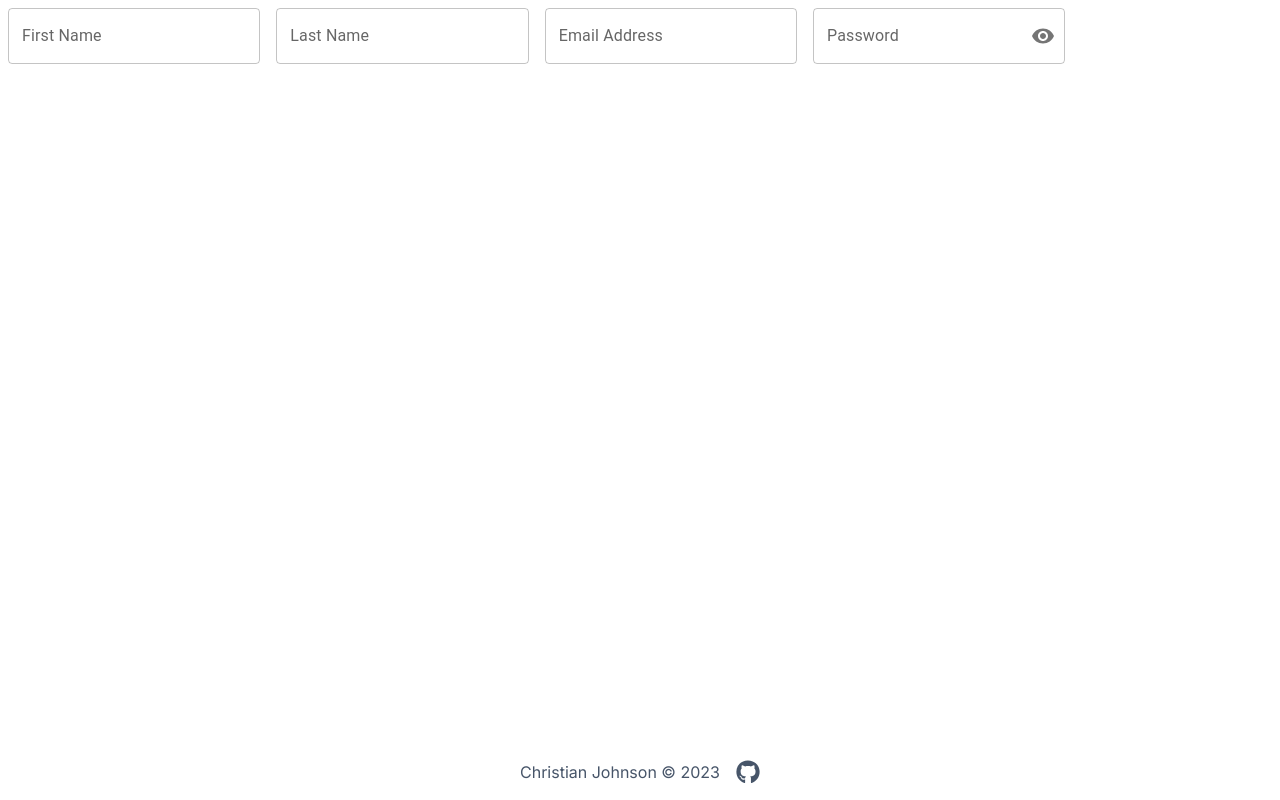
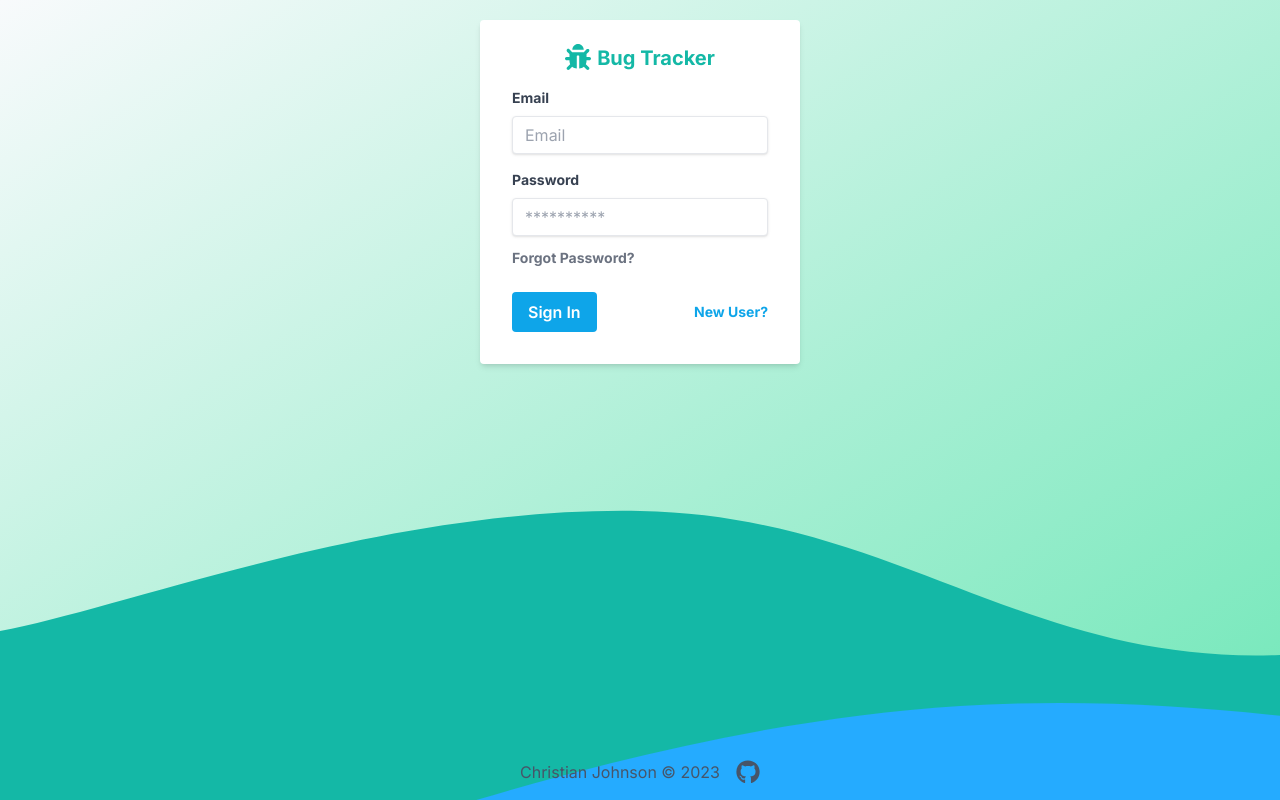
Before and after one commit to christianjcodes/bug-tracker-frontend, a Next.js app: page /new-user in a window 1280 px wide. Built offline with nearby package versions, Linux system fonts and the light colour scheme.

Commit message:
Copy sign in page code to new-user page

```diff
--- a/src/app/new-user/page.tsx
+++ b/src/app/new-user/page.tsx
@@ -1,67 +1,103 @@
-'use client'
 import * as React from "react";
-import Box from '@mui/material/Box';
-import IconButton from '@mui/material/IconButton';
-import OutlinedInput from '@mui/material/OutlinedInput';
-import InputLabel from '@mui/material/InputLabel';
-import InputAdornment from '@mui/material/InputAdornment';
-import FormControl from '@mui/material/FormControl';
-import TextField from '@mui/material/TextField';
-import Visibility from '@mui/icons-material/Visibility';
-import VisibilityOff from '@mui/icons-material/VisibilityOff';
-import type { NextPage } from 'next';
+import Link from "next/link";
+import { FaBug } from "react-icons/fa";
+import Waves from "../components/Waves";
 
-const Page: NextPage = () => {
 
-    const [showPassword, setShowPassword] = React.useState(false);
-
-    const handleClickShowPassword = () => setShowPassword((show) => !show);
-
-    const handleMouseDownPassword = (event: React.MouseEvent<HTMLButtonElement>) => {
-      event.preventDefault();
-    };
-
+export default function Page() {
     return (
-        <Box sx={{ display: 'flex', flexWrap: 'wrap' }}>
-            <div>
-                <TextField
-                    label="First Name"
-                    id="first-name-entry"
-                    sx={{ m: 1, width: '25ch' }}
-                />
-                <TextField
-                    label="Last Name"
-                    id="last-name-entry"
-                    sx={{ m: 1, width: '25ch' }}
-                />
-                <TextField
-                    label="Email Address"
-                    id="email-entry"
-                    sx={{ m: 1, width: '25ch' }}
-                />
-                <FormControl sx={{ m: 1, width: '25ch' }} variant="outlined">
-                    <InputLabel htmlFor="password-entry">Password</InputLabel>
-                    <OutlinedInput
-                    id="password-entry"
-                    type={showPassword ? 'text' : 'password'}
-                    endAdornment={
-                        <InputAdornment position="end">
-                        <IconButton
-                            aria-label="toggle password visibility"
-                            onClick={handleClickShowPassword}
-                            onMouseDown={handleMouseDownPassword}
-                            edge="end"
-                        >
-                            {showPassword ? <VisibilityOff /> : <Visibility />}
-                        </IconButton>
-                        </InputAdornment>
-                    }
-                    label="Password"
-                    />
-                </FormControl>
-            </div>
-        </Box>
+      <div className='h-screen w-screen flex flex-col align-bottom bg-gradient-to-br from-slate-50 to-emerald-300 overflow-hidden'>
+        <div className='h-[70vh] flex justify-center items-center'>
+          <div className="w-full max-w-xs">
+            <form className="bg-white shadow-md rounded px-8 pt-6 pb-8 mb-4">
+              <div className='mb-4 flex text-teal-500 font-bold text-xl justify-center space-x-1.5'>
+                <FaBug size="26"/>
+                <h1>
+                  Bug Tracker
+                </h1>
+              </div>
+              <div className="mb-4">
+                <label className="block text-gray-700 text-sm font-bold mb-2" htmlFor="email">
+                  Email
+                </label>
+                <input className="
+                  shadow
+                  appearance-none
+                  border rounded
+                  w-full
+                  py-2
+                  px-3
+                  text-gray-700
+                  leading-tight
+                  focus:outline-none
+                  focus:shadow-outline"
+                  id="email"
+                  type="text"
+                  placeholder="Email"/>
+              </div>
+              <div className="mb-[1px]">
+                <label className="block text-gray-700 text-sm font-bold mb-2" htmlFor="password">
+                  Password
+                </label>
+                <input className="
+                shadow
+                appearance-none
+                border
+                rounded
+                w-full
+                py-2
+                px-3
+                text-gray-700
+                mb-2
+                leading-tight
+                focus:outline-none
+                focus:shadow-outline"
+                id="password"
+                type="password"
+                placeholder="**********"/>
+              </div>
+              <div className='
+                mb-6
+                inline-block
+                font-bold
+                text-sm
+                text-gray-500
+                hover:text-gray-700'>
+                <Link href="/forgot-password">
+                  Forgot Password?
+                </Link>
+              </div>
+              <div className="flex items-center justify-between">
+                <Link href="/dashboard">
+                  <button className="
+                    bg-sky-500
+                    hover:bg-sky-600
+                    text-white
+                    font-semibold
+                    py-2
+                    px-4
+                    rounded
+                    focus:outline-none
+                    focus:shadow-outline" type="button">
+                    Sign In
+                  </button>
+                </Link>
+                <div className="
+                  inline-block
+                  align-baseline
+                  font-bold
+                  text-sm
+                  text-sky-500
+                  hover:text-sky-700">
+                  <Link href="/new-user">
+                    New User?
+                  </Link>
+                </div>
+              </div>
+            </form>
+          </div>
+        </div>
+        <Waves/>
+      </div>
     );
-};
-
-export default Page;
+}
--- a/src/app/page.tsx
+++ b/src/app/page.tsx
@@ -55,7 +55,7 @@ export default function Home() {
               focus:shadow-outline"
               id="password"
               type="password"
-              placeholder="******************"/>
+              placeholder="**********"/>
             </div>
             <div className='
               mb-6
```
